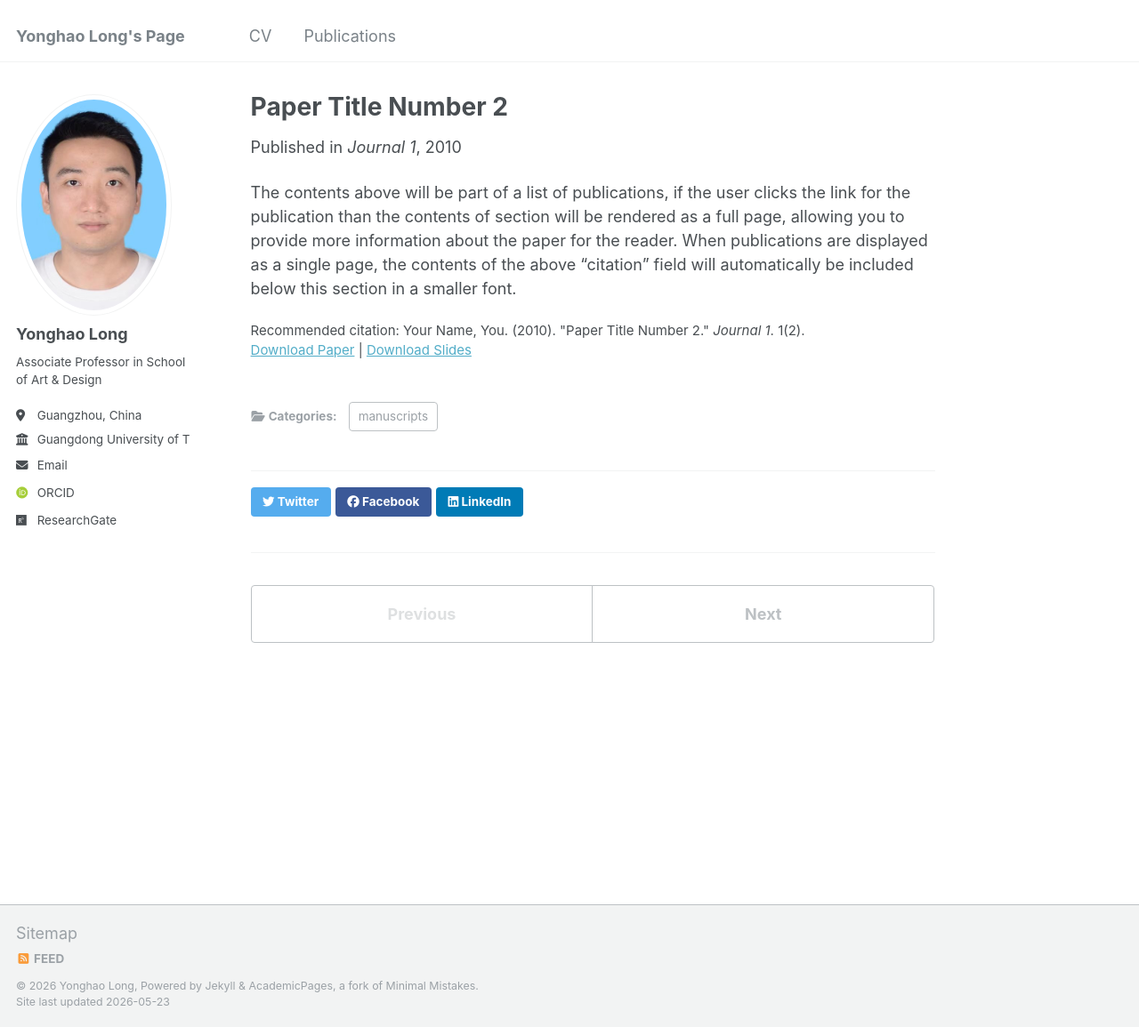
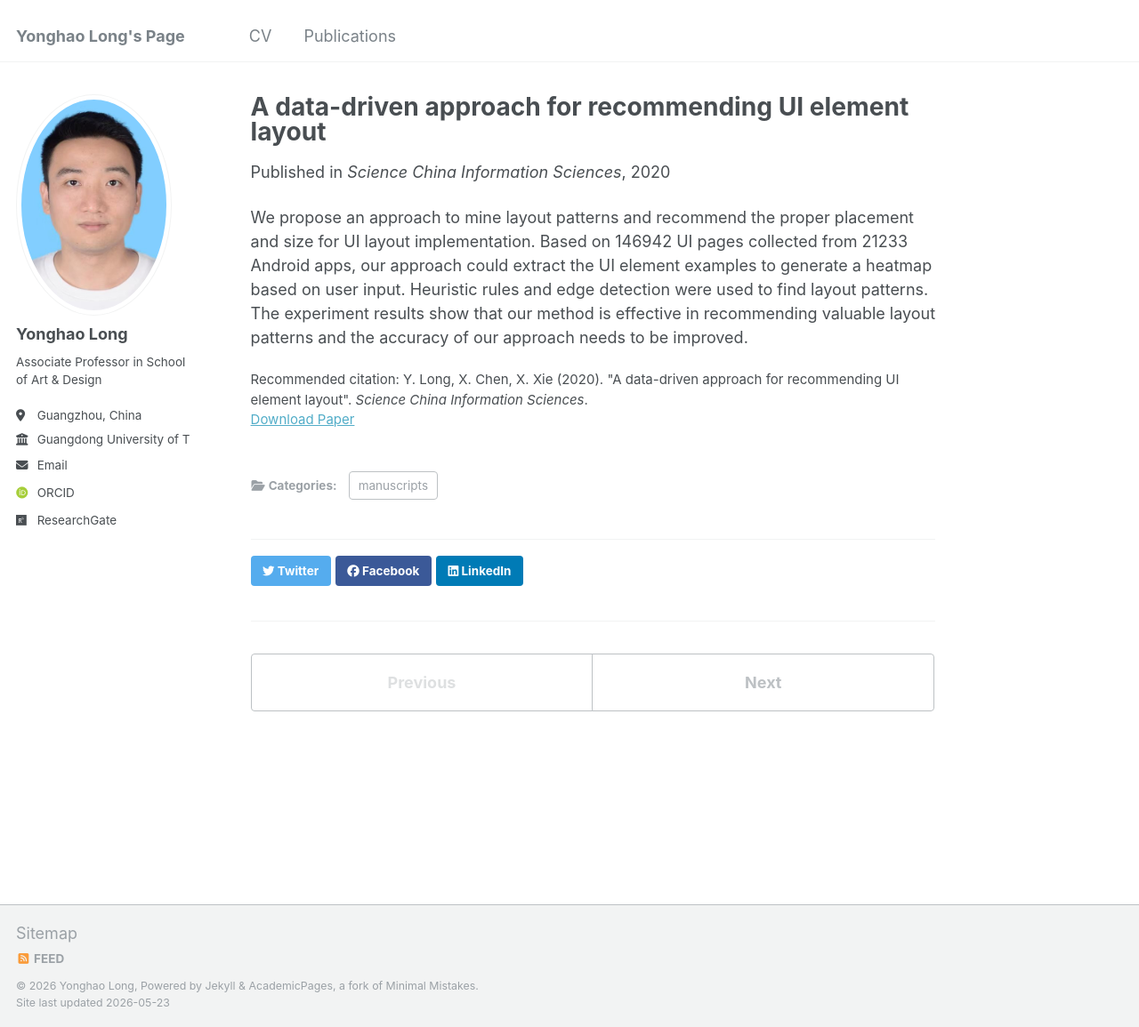
Before and after one commit to qoolyh/qoolyh.github.io, a Jekyll site: the page built from _publications/2020-a-data-driven-approach-for-recommending-ui-element.md, in a window 1280 px wide and 1155 px high. Shown: the whole window at 89% size. Built offline with Jekyll 4.4.1, drawn with Linux system fonts in a browser that asks for light colours; some web fonts are replaced.

Commit message:
Update 2020-a-data-driven-approach-for-recommending-ui-element.md

```diff
--- a/_publications/2020-a-data-driven-approach-for-recommending-ui-element.md
+++ b/_publications/2020-a-data-driven-approach-for-recommending-ui-element.md
@@ -1,14 +1,13 @@
 ---
-title: "Paper Title Number 2"
+title: "A data-driven approach for recommending UI element layout"
 collection: publications
 category: manuscripts
-permalink: /publication/2010-10-01-paper-title-number-2
-excerpt: 'This paper is about the number 2. The number 3 is left for future work.'
-date: 2010-10-01
-venue: 'Journal 1'
-slidesurl: 'https://academicpages.github.io/files/slides2.pdf'
-paperurl: 'https://academicpages.github.io/files/paper2.pdf'
-citation: 'Your Name, You. (2010). &quot;Paper Title Number 2.&quot; <i>Journal 1</i>. 1(2).'
+permalink: /publication/2020-01-01-a-data-driven-approach-for-recommending-ui-element
+excerpt: 'We propose an approach to mine layout patterns and recommend the proper placement and size for UI layout implementation.'
+date: 2020-01-01
+venue: 'Science China Information Sciences'
+paperurl: 'https://link.springer.com/article/10.1007/s11432-019-2860-3'
+citation: 'Y. Long, X. Chen, X. Xie (2020). "A data-driven approach for recommending UI element layout". <i>Science China Information Sciences</i>.'
 ---
 
-The contents above will be part of a list of publications, if the user clicks the link for the publication than the contents of section will be rendered as a full page, allowing you to provide more information about the paper for the reader. When publications are displayed as a single page, the contents of the above "citation" field will automatically be included below this section in a smaller font.
+We propose an approach to mine layout patterns and recommend the proper placement and size for UI layout implementation. Based on 146942 UI pages collected from 21233 Android apps, our approach could extract the UI element examples to generate a heatmap based on user input. Heuristic rules and edge detection were used to find layout patterns. The experiment results show that our method is effective in recommending valuable layout patterns and the accuracy of our approach needs to be improved.
```
